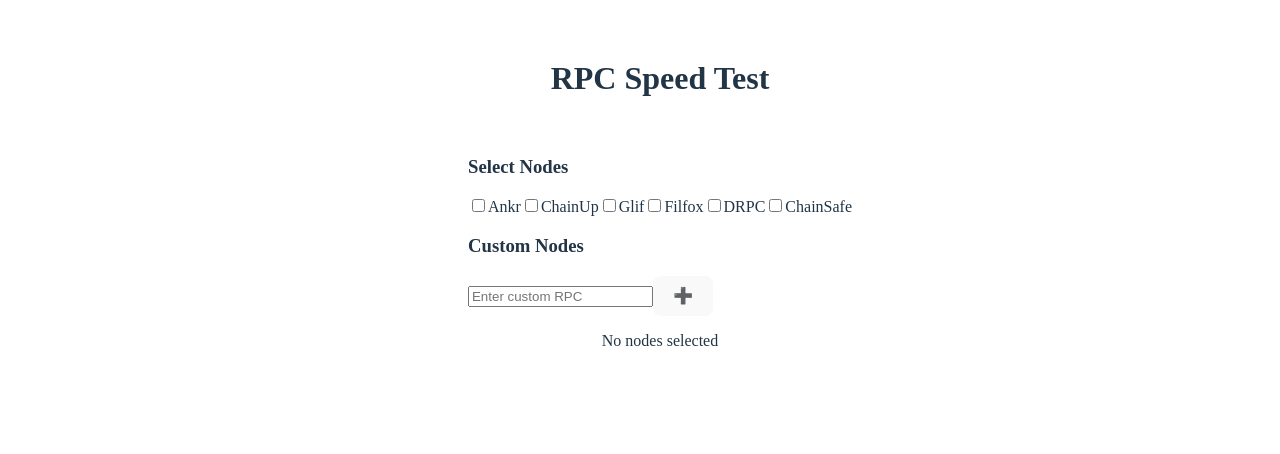
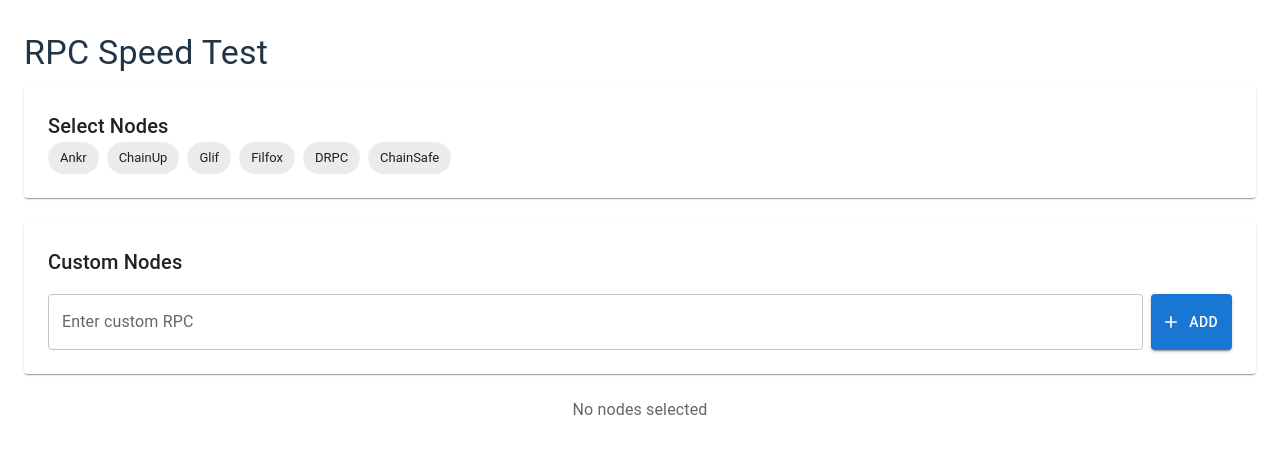
Before and after one commit to AlexeyKrasnoperov/rpc-speedtest, a React (Vite) app: page / in a window 1280 px wide. Shown: the top 454 px of the page. Built offline with nearby package versions, Linux system fonts and the light colour scheme.

Commit message:
Use mui, remember selected rpcs

```diff
--- a/package.json
+++ b/package.json
@@ -10,6 +10,11 @@
     "preview": "vite preview"
   },
   "dependencies": {
+    "@emotion/react": "^11.14.0",
+    "@emotion/styled": "^11.14.0",
+    "@fontsource/roboto": "^5.1.1",
+    "@mui/icons-material": "^6.4.5",
+    "@mui/material": "^6.4.5",
     "react": "^19.0.0",
     "react-dom": "^19.0.0"
   },
--- a/src/App.tsx
+++ b/src/App.tsx
@@ -1,6 +1,17 @@
 import { useEffect, useState } from "react";
 import { useSpeedTest } from "./hooks/useSpeedTest";
 import { SpeedTestTable } from "./components/SpeedTestTable";
+import {
+  Container,
+  Typography,
+  TextField,
+  Button,
+  Paper,
+  Box,
+  Chip,
+  Stack,
+} from "@mui/material";
+import AddIcon from "@mui/icons-material/Add";
 import "./styles/App.css";
 
 const defaultRpcUrls = [
@@ -9,7 +20,7 @@ const defaultRpcUrls = [
   { url: "https://api.node.glif.io", name: "Glif" },
   { url: "https://filfox.info/rpc/v1", name: "Filfox" },
   { url: "https://filecoin.drpc.org", name: "DRPC" },
-  { url: "https://rpcnode-mainnet.chainsafe-fil.io/rpc/v0", name: "ChainSafe"}
+  { url: "https://rpcnode-mainnet.chainsafe-fil.io/rpc/v0", name: "ChainSafe" },
 ];
 
 const rpcMethods = [
@@ -25,7 +36,6 @@ const rpcMethods = [
   "eth_getBlockReceipts",
   "eth_getTransactionByBlockHashAndIndex",
   "eth_getTransactionByBlockNumberAndIndex",
-
   "eth_getCode",
   "eth_getStorageAt",
   "eth_chainId",
@@ -33,36 +43,27 @@ const rpcMethods = [
   "eth_feeHistory",
   "eth_protocolVersion",
   "eth_maxPriorityFeePerGas",
-  // "eth_sendRawTransaction", // TODO: construct transaction or skip it completely?
   "eth_estimateGas",
-
-  // "eth_getFilterChanges", // TODO: we have to create a filter first and then call it sequentially
-  // "eth_getFilterLogs", // TODO: we have to create a filter first and then call it sequentially
   "eth_newFilter",
   "eth_newBlockFilter",
   "eth_newPendingTransactionFilter",
-  // "eth_uninstallFilter", // TODO: we have to create a filter first and then call it sequentially
-  // "eth_subscribe", // - connection doesn"t support callbacks
-  // "eth_unsubscribe", // TODO: we have to subscribe first
-
   "eth_call",
   "eth_getLogs",
   "eth_getBalance",
   "eth_gasPrice",
-
   "trace_block",
   "trace_replayBlockTransactions",
   "trace_transaction",
   "trace_filter",
-
   "net_version",
   "net_listening",
-  "web3_clientVersion"
+  "web3_clientVersion",
 ];
 
 const App = () => {
   const storedCustomRpcs = JSON.parse(localStorage.getItem("customRpcs") || "[]");
-  const [selectedRpcUrls, setSelectedRpcUrls] = useState<string[]>([]);
+  const storedSelectedRpcs = JSON.parse(localStorage.getItem("selectedRpcs") || "[]");
+  const [selectedRpcUrls, setSelectedRpcUrls] = useState<string[]>(storedSelectedRpcs);
   const [customRpcUrls, setCustomRpcUrls] = useState<string[]>(storedCustomRpcs);
   const [newCustomRpc, setNewCustomRpc] = useState("");
 
@@ -71,6 +72,10 @@ const App = () => {
   useEffect(() => {
     localStorage.setItem("customRpcs", JSON.stringify(customRpcUrls));
   }, [customRpcUrls]);
+
+  useEffect(() => {
+    localStorage.setItem("selectedRpcs", JSON.stringify(selectedRpcUrls));
+  }, [selectedRpcUrls]);
 
   const toggleRpc = (url: string) => {
     setSelectedRpcUrls((prev) =>
@@ -87,9 +92,6 @@ const App = () => {
   };
 
   const isValidUrl = (url: string) => {
-    if (/^(https?:\/\/)?(localhost|\d{1,3}(\.\d{1,3}){3}):\d+$/.test(url)) {
-      return true;
-    }
     try {
       new URL(url);
       return true;
@@ -110,60 +112,59 @@ const App = () => {
     }
   };
 
-  const removeCustomRpc = (url: string) => {
-    setCustomRpcUrls((prev) => prev.filter((u) => u !== url));
-    setSelectedRpcUrls((prev) => prev.filter((u) => u !== url));
-  };
+  return (
+    <Container maxWidth="xl" sx={{ mt: 4 }}>
+      <Typography variant="h4" gutterBottom>
+        RPC Speed Test
+      </Typography>
 
-  return (
-    <div className="appContainer">
-      <h1 className="title">RPC Speed Test</h1>
+      <Paper sx={{ p: 3, mb: 3 }}>
+        <Typography variant="h6">Select Nodes</Typography>
+        <Stack direction="row" spacing={1} flexWrap="wrap">
+          {defaultRpcUrls.map(({ url, name }) => (
+            <Chip
+              key={url}
+              label={name}
+              clickable
+              color={selectedRpcUrls.includes(url) ? "primary" : "default"}
+              onClick={() => toggleRpc(url)}
+            />
+          ))}
+        </Stack>
+      </Paper>
 
-      <div className="rpc-selection">
-        <h3>Select Nodes</h3>
-        {defaultRpcUrls.map(({ url, name }) => (
-          <label key={url} className="rpc-option">
-            <input
-              type="checkbox"
-              checked={selectedRpcUrls.includes(url)}
-              onChange={() => toggleRpc(url)}
+      <Paper sx={{ p: 3, mb: 3 }}>
+        <Typography variant="h6">Custom Nodes</Typography>
+        <Stack direction="row" spacing={1} flexWrap="wrap">
+          {customRpcUrls.map((url) => (
+            <Chip
+              key={url}
+              label={url}
+              clickable
+              color={selectedRpcUrls.includes(url) ? "primary" : "default"}
+              onClick={() => toggleRpc(url)}
             />
-            {name}
-          </label>
-        ))}
-
-        <h3>Custom Nodes</h3>
-        {customRpcUrls.map((url) => (
-          <div key={url} className="custom-rpc-item">
-            <label className="rpc-option">
-              <input
-                type="checkbox"
-                checked={selectedRpcUrls.includes(url)}
-                onChange={() => toggleRpc(url)}
-              />
-              {url}
-            </label>
-            <button className="remove-btn" onClick={() => removeCustomRpc(url)}>❌</button>
-          </div>
-        ))}
-
-        <div className="add-custom">
-          <input
-            type="text"
-            placeholder="Enter custom RPC"
+          ))}
+        </Stack>
+        <Box display="flex" gap={1} mt={2}>
+          <TextField
+            fullWidth
+            label="Enter custom RPC"
             value={newCustomRpc}
             onChange={(e) => setNewCustomRpc(e.target.value)}
           />
-          <button onClick={addCustomRpc}>➕</button>
-        </div>
-      </div>
+          <Button variant="contained" onClick={addCustomRpc} startIcon={<AddIcon />}>Add</Button>
+        </Box>
+      </Paper>
 
       {selectedRpcUrls.length > 0 ? (
         <SpeedTestTable rpcUrls={selectedRpcUrls} rpcMethods={rpcMethods} data={data} />
       ) : (
-        <p className="no-nodes">No nodes selected</p>
+        <Typography variant="body1" color="textSecondary" align="center">
+          No nodes selected
+        </Typography>
       )}
-    </div>
+    </Container>
   );
 };
 
--- a/src/hooks/useSpeedTest.ts
+++ b/src/hooks/useSpeedTest.ts
@@ -58,40 +58,9 @@ const methodParams: Record<string, any[]> = {
 
 export const useSpeedTest = (rpcUrls: string[], rpcMethods: string[]) => {
     const [data, setData] = useState<RpcData[]>([]);
+    const prevRpcUrls = useRef<string[]>([]);
     const initialized = useRef(false);
-    const prevRpcUrls = useRef<string[]>([]);
     const MAX_RETRIES = 5;
-
-    useEffect(() => {
-        if (!initialized.current) {
-            initialized.current = true;
-            prevRpcUrls.current = rpcUrls;
-        }
-
-        const newRpcUrls = rpcUrls.filter((url) => !prevRpcUrls.current.includes(url));
-        const removedRpcUrls = prevRpcUrls.current.filter((url) => !rpcUrls.includes(url));
-        prevRpcUrls.current = rpcUrls;
-
-        if (newRpcUrls.length === 0 && removedRpcUrls.length === 0) return;
-
-        setData((prevData) => {
-            const updatedData = prevData.filter((entry) => !removedRpcUrls.includes(entry.rpcUrl));
-
-            newRpcUrls.forEach((url) => {
-                updatedData.push({
-                    rpcUrl: url,
-                    web3ClientVersion: "⏳",
-                    responses: rpcMethods.map((method) => ({
-                        method,
-                        time: undefined,
-                        error: false,
-                        errorMessage: ""
-                    }))
-                });
-            });
-
-            return updatedData;
-        });
 
     const fetchRpcMethod = async (rpcUrl: string, method: string, attempt = 1): Promise<RpcResponse> => {
         const params = methodParams[method] || [];
@@ -115,12 +84,7 @@ export const useSpeedTest = (rpcUrls: string[], rpcMethods: string[]) => {
                 throw new Error(`HTTP ${response.status} ${response.statusText}`);
             }
 
-                let json;
-                try {
-                    json = await response.json();
-                } catch {
-                    throw new Error("Invalid JSON Response");
-                }
+            const json = await response.json();
 
             return {
                 method,
@@ -178,6 +142,41 @@ export const useSpeedTest = (rpcUrls: string[], rpcMethods: string[]) => {
         await Promise.allSettled(allRequests);
     };
 
+    // Run once on mount with initial rpcUrls
+    useEffect(() => {
+        if (!initialized.current && rpcUrls.length > 0) {
+            initialized.current = true;
+            fetchData(rpcUrls);
+        }
+    }, []); // Only runs on mount
+
+    // Run when rpcUrls change
+    useEffect(() => {
+        if (!initialized.current) return;
+
+        const newRpcUrls = rpcUrls.filter((url) => !prevRpcUrls.current.includes(url));
+        const removedRpcUrls = prevRpcUrls.current.filter((url) => !rpcUrls.includes(url));
+        prevRpcUrls.current = rpcUrls;
+
+        setData((prevData) => {
+            const updatedData = prevData.filter((entry) => !removedRpcUrls.includes(entry.rpcUrl));
+
+            newRpcUrls.forEach((url) => {
+                updatedData.push({
+                    rpcUrl: url,
+                    web3ClientVersion: "⏳",
+                    responses: rpcMethods.map((method) => ({
+                        method,
+                        time: undefined,
+                        error: false,
+                        errorMessage: ""
+                    }))
+                });
+            });
+
+            return updatedData;
+        });
+
         fetchData(newRpcUrls);
     }, [rpcUrls]);
 
```
Also changed, not shown: src/components/SpeedTestTable/SpeedTestTable.tsx (+50 -39 lines), 1 other file (tests, documents, lock files or other folders). Lines whose indentation alone changed are shown as unchanged.
